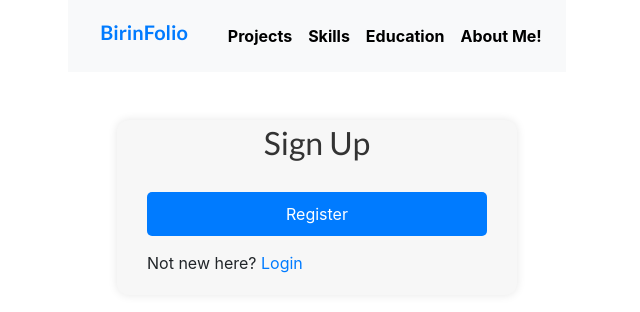
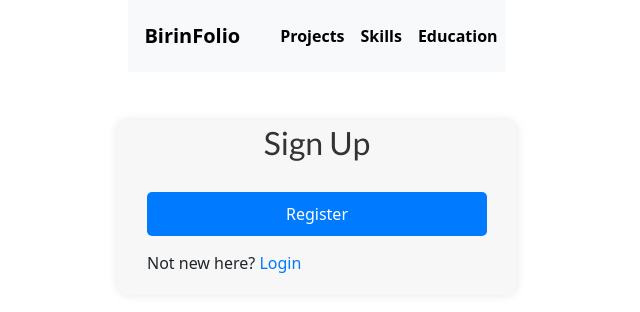
Before and after one commit to Birinnnn/BirinFolio, a Django app: page /register/ in a window 1280 px wide. Shown: the top 312 px of the page, without its empty margins (323-963 px from the left). Run offline with Django 4.2, Linux system fonts and the light colour scheme; some libraries are stand-ins or nearby versions.

Commit message:
Html update

```diff
--- a/templates/base.html
+++ b/templates/base.html
@@ -7,22 +7,20 @@
     <meta name="viewport" content="width=device-width, initial-scale=1.0">
     <title>{% block title %} {% endblock %}</title>
     <link rel="stylesheet" href="{% static "app.css"%}">
-    <link rel="stylesheet" href="https://stackpath.bootstrapcdn.com/bootstrap/4.3.1/css/bootstrap.min.css" integrity="sha384-ggOyR0iXCbMQv3Xipma34MD+dH/1fQ784/j6cY/iJTQUOhcWr7x9JvoRxT2MZw1T" crossorigin="anonymous">
+    <link href="https://cdn.jsdelivr.net/npm/bootstrap@5.3.0/dist/css/bootstrap.min.css" rel="stylesheet" integrity="sha384-9ndCyUaIbzAi2FUVXJi0CjmCapSmO7SnpJef0486qhLnuZ2cdeRhO02iuK6FUUVM" crossorigin="anonymous">
     {% block css_files %}{% endblock %}
 </head>
 <body>
 
-    <header id="main-navigation">
+
     <nav class="navbar navbar-expand-lg navbar-light bg-light">
-            <h1 class="navbar-brand">
-                <a href="{% url 'core:home'%}">BirinFolio</a>
-            </h1>
-            <button class="navbar-toggler" type="button" data-toggle="collapse" data-target="#navbarNav" aria-controls="navbarNav" aria-expanded="false" aria-label="Toggle navigation">
+        <a class="navbar-brand" href="#">BirinFolio</a>
+        <button class="navbar-toggler" type="button" data-toggle="collapse" data-target="#navbarNavDropdown" aria-controls="navbarNavDropdown" aria-expanded="false" aria-label="Toggle navigation">
             <span class="navbar-toggler-icon"></span>
         </button>
-            <div class="collapse navbar-collapse" id="navbarNav">
+        <div class="collapse navbar-collapse" id="navbarNavDropdown">
             <ul class="navbar-nav">
-                    <li class="nav-item">
+            <li class="nav-item active">
                 <a class="nav-link" href="{% url 'projects:projects-page'%}">Projects</a>
             </li>
             <li class="nav-item">
@@ -31,19 +29,15 @@
             <li class="nav-item">
                 <a class="nav-link" href="{% url 'education:education-page'%}">Education</a>
             </li>
-                    <li class="nav-item">
-                        <a class="nav-link" href="{% url 'core:about'%}">About Me!</a>
-                    </li>
             </ul>
         </div>
     </nav>
-    </header>
 
     {% block content %}
     {% endblock %}
 
-    <script src="https://code.jquery.com/jquery-3.3.1.slim.min.js" integrity="sha384-q8i/X+965DzO0rT7abK41JStQIAqVgRVzpbzo5smXKp4YfRvH+8abtTE1Pi6jizo" crossorigin="anonymous"></script>
-    <script src="https://cdnjs.cloudflare.com/ajax/libs/popper.js/1.14.7/umd/popper.min.js" integrity="sha384-UO2eT0CpHqdSJQ6hJty5KVphtPhzWj9WO1clHTMGa3JDZwrnQq4sF86dIHNDz0W1" crossorigin="anonymous"></script>
+    <script src="https://code.jquery.com/jquery-3.7.0.min.js" integrity="sha256-2Pmvv0kuTBOenSvLm6bvfBSSHrUJ+3A7x6P5Ebd07/g=" crossorigin="anonymous"></script>
+    <script src="https://cdnjs.cloudflare.com/ajax/libs/popper.js/2.11.8/umd/popper.min.js" integrity="sha512-TPh2Oxlg1zp+kz3nFA0C5vVC6leG/6mm1z9+mA81MI5eaUVqasPLO8Cuk4gMF4gUfP5etR73rgU/8PNMsSesoQ==" crossorigin="anonymous" referrerpolicy="no-referrer"></script>
     <script src="https://stackpath.bootstrapcdn.com/bootstrap/4.3.1/js/bootstrap.min.js" integrity="sha384-JjSmVgyd0p3pXB1rRibZUAYoIIy6OrQ6VrjIEaFf/nJGzIxFDsf4x0xIM+B07jRM" crossorigin="anonymous"></script>
 </body>
 </html>
```
Lines whose indentation alone changed are shown as unchanged.
